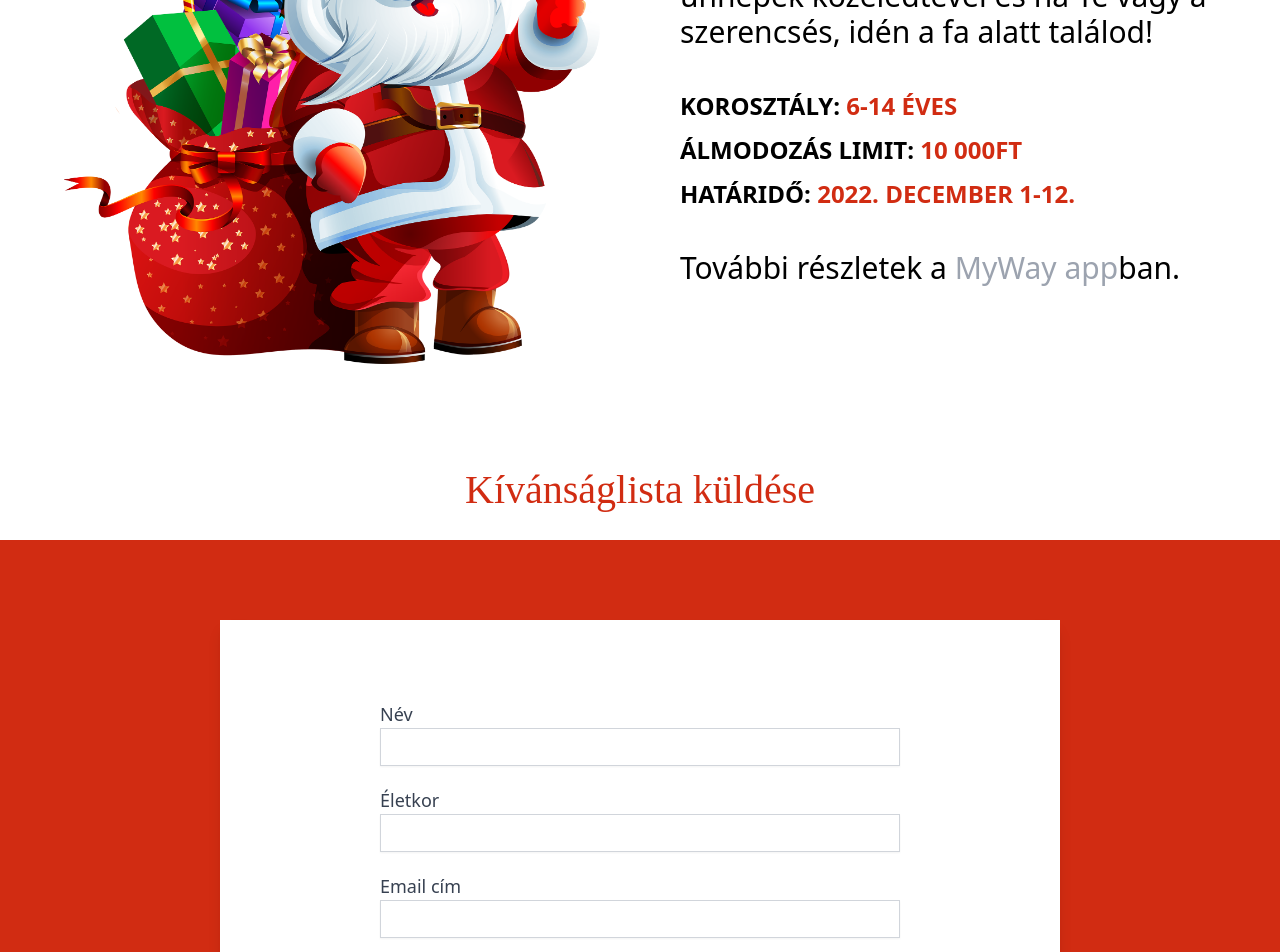
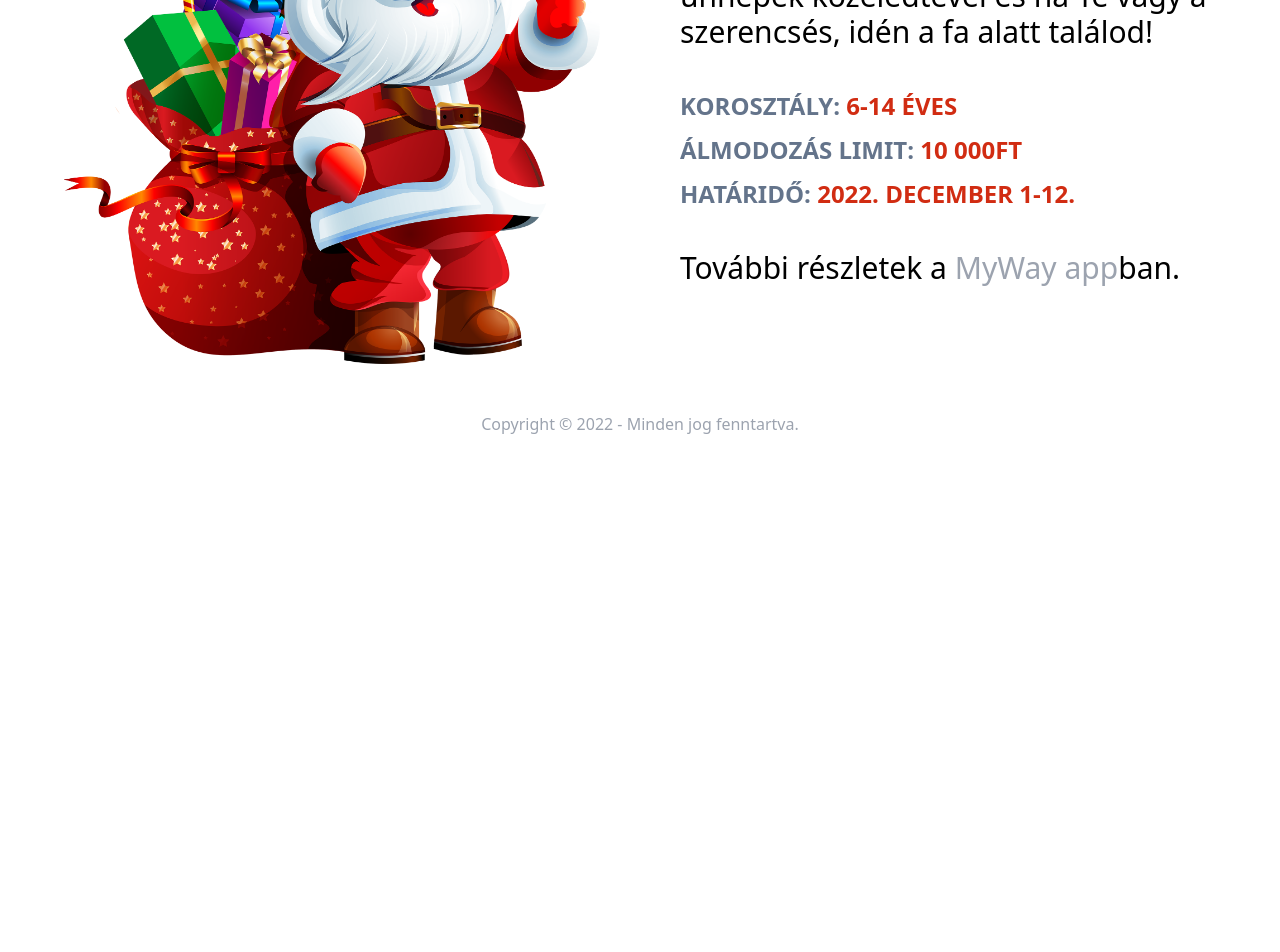
Before and after one commit to mrTonyKvcs/wish-list.malomkecskemet.hu, a Next.js app: page / in a window 1280 px wide. Shown: the part 1040-1992 px from the top of the page. After the commit the page ends 1508 px from the top, so only its background shows below. Built offline with nearby package versions, Linux system fonts and the light colour scheme.

Commit message:
closed wish

```diff
--- a/app/page.tsx
+++ b/app/page.tsx
@@ -59,7 +59,7 @@ export default function Home() {
             </div>
           </section>
         </div>
-        <section className="flex flex-col items-center mt-20">
+        {/* <section className="flex flex-col items-center mt-20">
           <h3 className="mb-5 section__title">Kívánságlista küldése</h3>
           <div className="w-full p-4 bg-red-malom md:p-20">
             <div className="container mx-auto">
@@ -111,7 +111,7 @@ export default function Home() {
               </div>
             </div>
           </div>
-        </section>
+        </section> */}
       </main>
 
       <footer>
--- a/components/information/InformationItem.tsx
+++ b/components/information/InformationItem.tsx
@@ -3,7 +3,7 @@ import { Item } from "../../types/information";
 const InformationItem = ({ label, text }: Item) => {
   return (
     <p className="mb-3 text-2xl text-justify uppercase">
-      <strong className="text-black">{label}:</strong>{" "}
+      <strong className="text-slate-500">{label}:</strong>{" "}
       <span className="font-bold text-red-malom">{text}</span>
     </p>
   );
```
